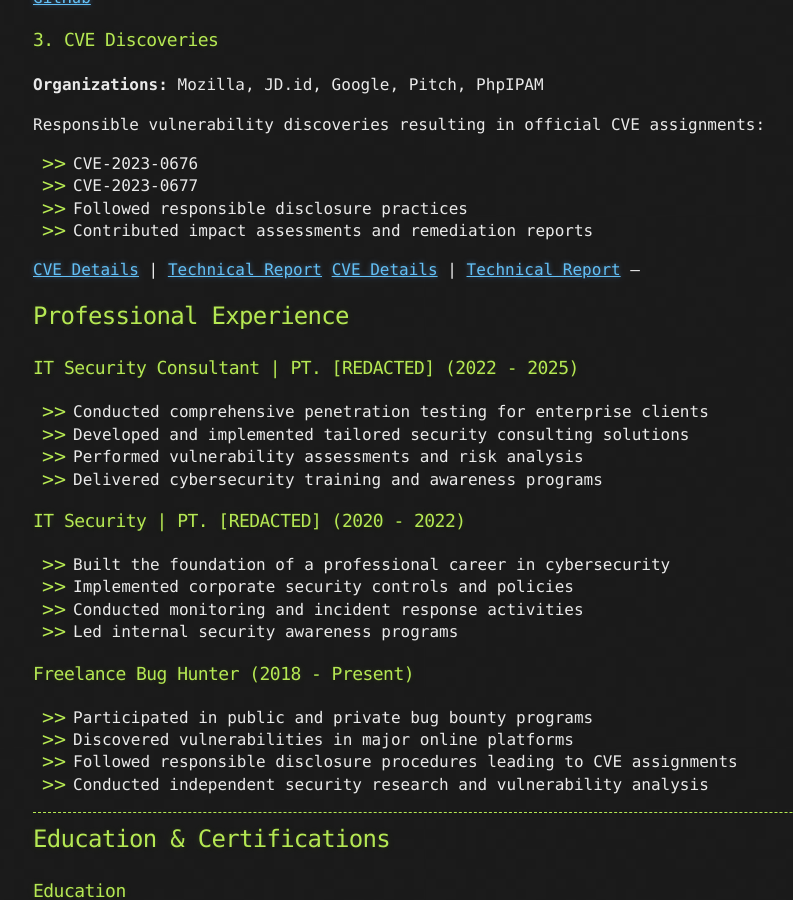
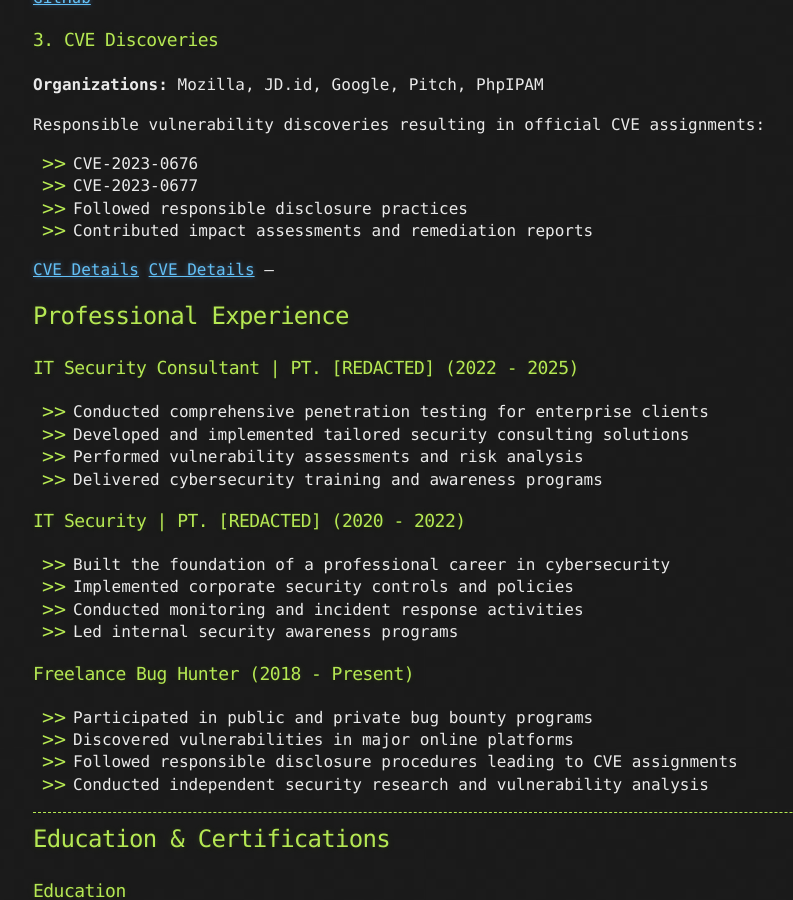
Before and after one commit to z3n70/portofolio, a Jekyll site: the page built from index.md, in a window 1280 px wide and 900 px high, scrolled down 1912 px. Shown: the whole window, without its empty margins (107-900 px from the left). Built offline with Jekyll 4.4.1, drawn with Linux system fonts in a browser that asks for light colours.

Commit message:
add redacted

```diff
--- a/index.md
+++ b/index.md
@@ -82,8 +82,8 @@ Responsible vulnerability discoveries resulting in official CVE assignments:
 - Followed responsible disclosure practices
 - Contributed impact assessments and remediation reports
 
-[CVE Details](https://cve.mitre.org/cgi-bin/cvename.cgi?name=CVE-2023-0676) | [Technical Report](./reports/cve-discoveries.pdf)
-[CVE Details](https://cve.mitre.org/cgi-bin/cvename.cgi?name=CVE-2023-0677) | [Technical Report](./reports/cve-discoveries.pdf)
+[CVE Details](https://cve.mitre.org/cgi-bin/cvename.cgi?name=CVE-2023-0676)
+[CVE Details](https://cve.mitre.org/cgi-bin/cvename.cgi?name=CVE-2023-0677)
 ---
 
 ## Professional Experience
```
